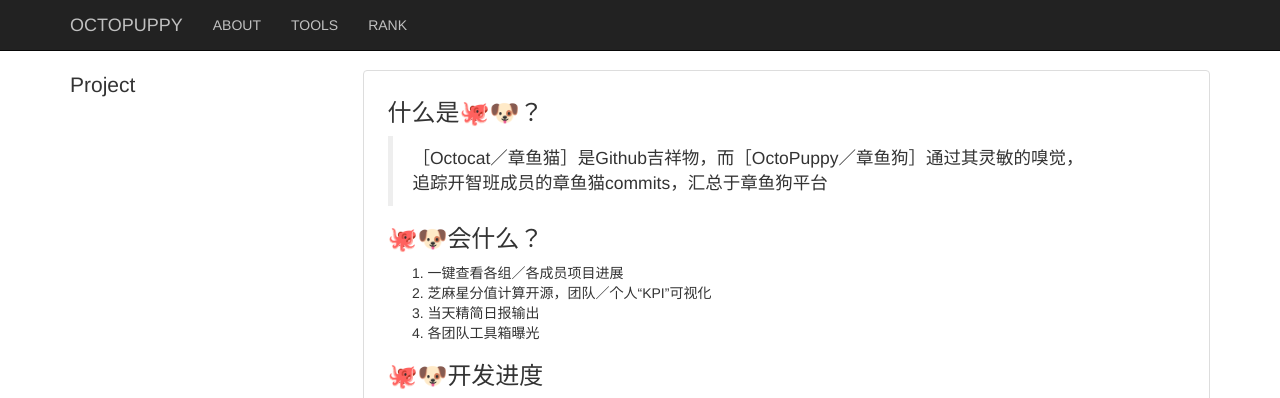
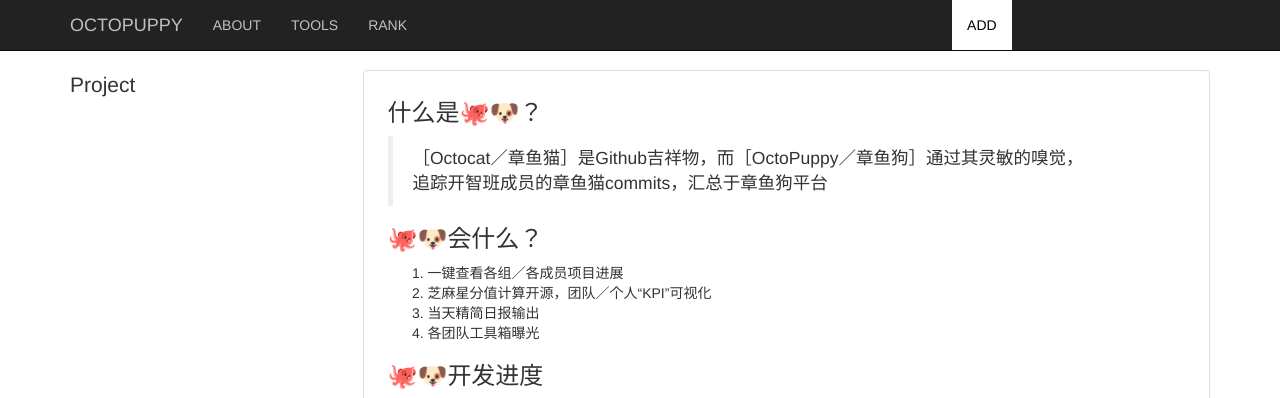
Before and after one commit to OctoPuppy/Octodog, a Flask app: page /about in a window 1280 px wide; the page is wider, and only the part inside the window is pictured. Shown: the top 398 px of that part. Run offline with Flask 2, Linux system fonts and the light colour scheme; data that the repository does not hold is empty; some libraries are stand-ins or nearby versions.

Commit message:
navigator add option

```diff
--- a/templates/layout.html
+++ b/templates/layout.html
@@ -57,7 +57,10 @@
                         <a href="/rank" style="color:silver" >RANK</a>
                     </li>
 
-
+                    </li>
+                     <li style="margin-left:530px">
+                        <a href="/project" style="background-color:white;color:black" >ADD</a>
+                    </li>
 
                 </ul>
             </div>
```
